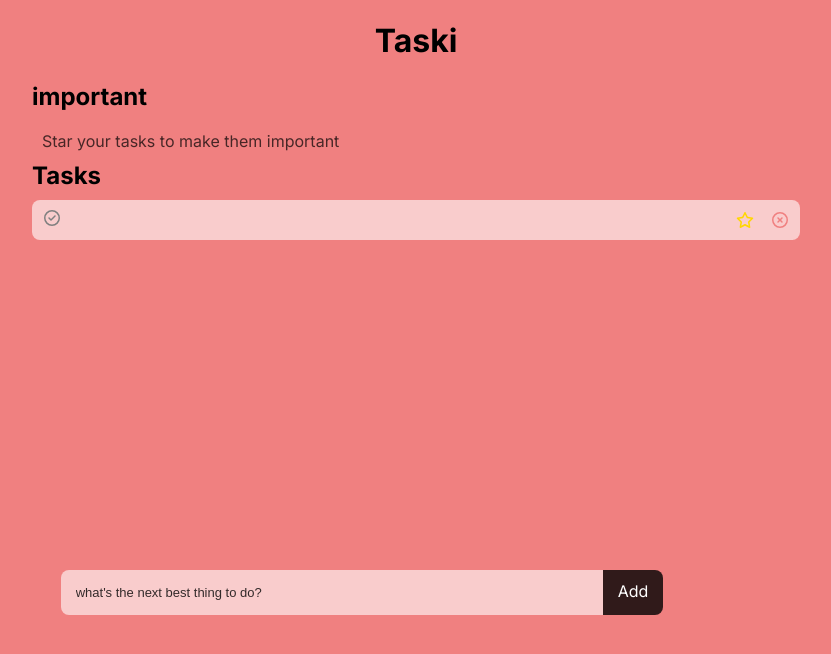
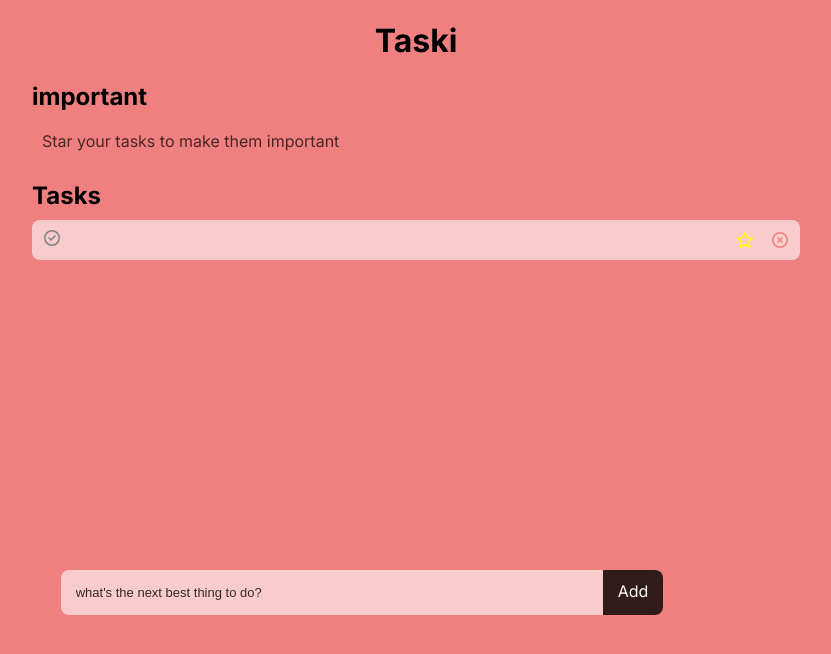
Before and after one commit to safalnpane/taski, a Next.js app in the folder frontend/: page / in a window 1280 px wide. Both pictures are taken after a click on the link "Add". Shown: the top 654 px of the page, without its empty margins (224-1055 px from the left). Built offline with nearby package versions, Linux system fonts and the light colour scheme.

Commit message:
feat(frontend): star and unstart todo

```diff
--- a/frontend/src/app/global.css
+++ b/frontend/src/app/global.css
@@ -21,4 +21,5 @@ body {
   display: flex;
   flex-direction: column;
   gap: 10px;
+  margin-top: 20px;
 }
--- a/frontend/src/app/page.jsx
+++ b/frontend/src/app/page.jsx
@@ -30,6 +30,18 @@ const HomePage = () => {
     );
   }
 
+  function handleStared(todoId) {
+    setTodos(
+      todos.map((todo) => {
+        if (todo.id === todoId) {
+          return { ...todo, stared: !todo.stared };
+        } else {
+          return todo;
+        }
+      })
+    );
+  }
+
   return (
     <main className="container">
       <h1>Taski</h1>
@@ -38,12 +50,14 @@ const HomePage = () => {
         todos={todos.filter((todo) => todo.stared === true)}
         emptyMessage="Star your tasks to make them important"
         handleCheck={handleCheck}
+        handleStared={handleStared}
       />
       <TodoList
         title="Tasks"
         todos={todos}
         emptyMessage="Add your tasks and they will appear here"
         handleCheck={handleCheck}
+        handleStared={handleStared}
       />
       <TodoInput onClick={handleTodoAdd} />
     </main>
--- a/frontend/src/components/TodoItem.jsx
+++ b/frontend/src/components/TodoItem.jsx
@@ -12,7 +12,7 @@ import {
 
 import styles from "./todoItem.module.css";
 
-const TodoItem = ({ todo, handleCheck }) => {
+const TodoItem = ({ todo, handleCheck, handleStared }) => {
   return (
     <div className={styles.todoItem}>
       <div className={styles.todoText}>
@@ -29,6 +29,7 @@ const TodoItem = ({ todo, handleCheck }) => {
         <FontAwesomeIcon
           icon={todo.stared ? faStarFilled : faStar}
           className={styles.icon + " " + styles.star}
+          onClick={() => handleStared(todo.id)}
         />
         <FontAwesomeIcon
           icon={faCircleXmark}
--- a/frontend/src/components/TodoList.jsx
+++ b/frontend/src/components/TodoList.jsx
@@ -2,7 +2,13 @@
 
 import TodoItem from "./TodoItem";
 
-const TodoList = ({ title, todos, emptyMessage, handleCheck }) => {
+const TodoList = ({
+  title,
+  todos,
+  emptyMessage,
+  handleCheck,
+  handleStared,
+}) => {
   return (
     <div className="todoContainer">
       <h2 style={{ textAlign: "left", margin: "0" }}>{title}</h2>
@@ -18,7 +24,12 @@ const TodoList = ({ title, todos, emptyMessage, handleCheck }) => {
         </p>
       ) : null}
       {todos.map((todo) => (
-        <TodoItem key={todo.id} todo={todo} handleCheck={handleCheck} />
+        <TodoItem
+          key={todo.id}
+          todo={todo}
+          handleCheck={handleCheck}
+          handleStared={handleStared}
+        />
       ))}
     </div>
   );
--- a/frontend/src/components/todoItem.module.css
+++ b/frontend/src/components/todoItem.module.css
@@ -20,7 +20,7 @@
 }
 
 .star {
-  color: gold;
+  color: yellow;
 }
 
 .delete {
```
